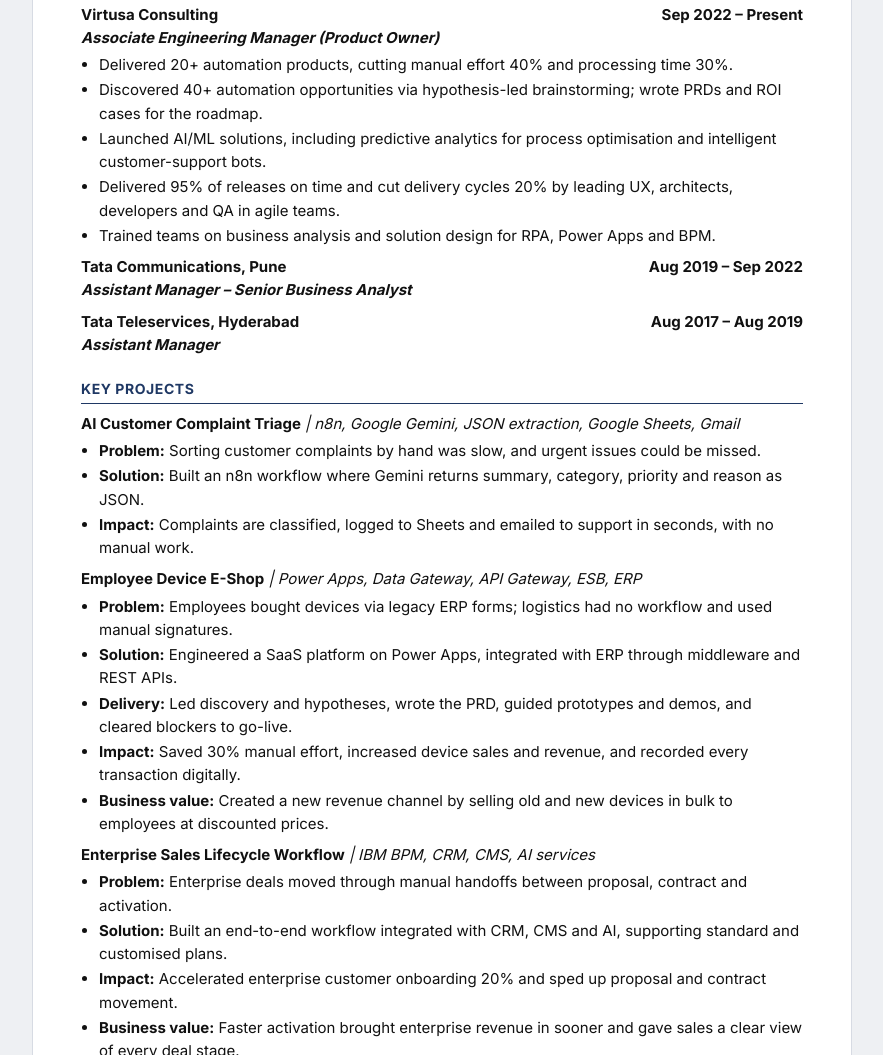
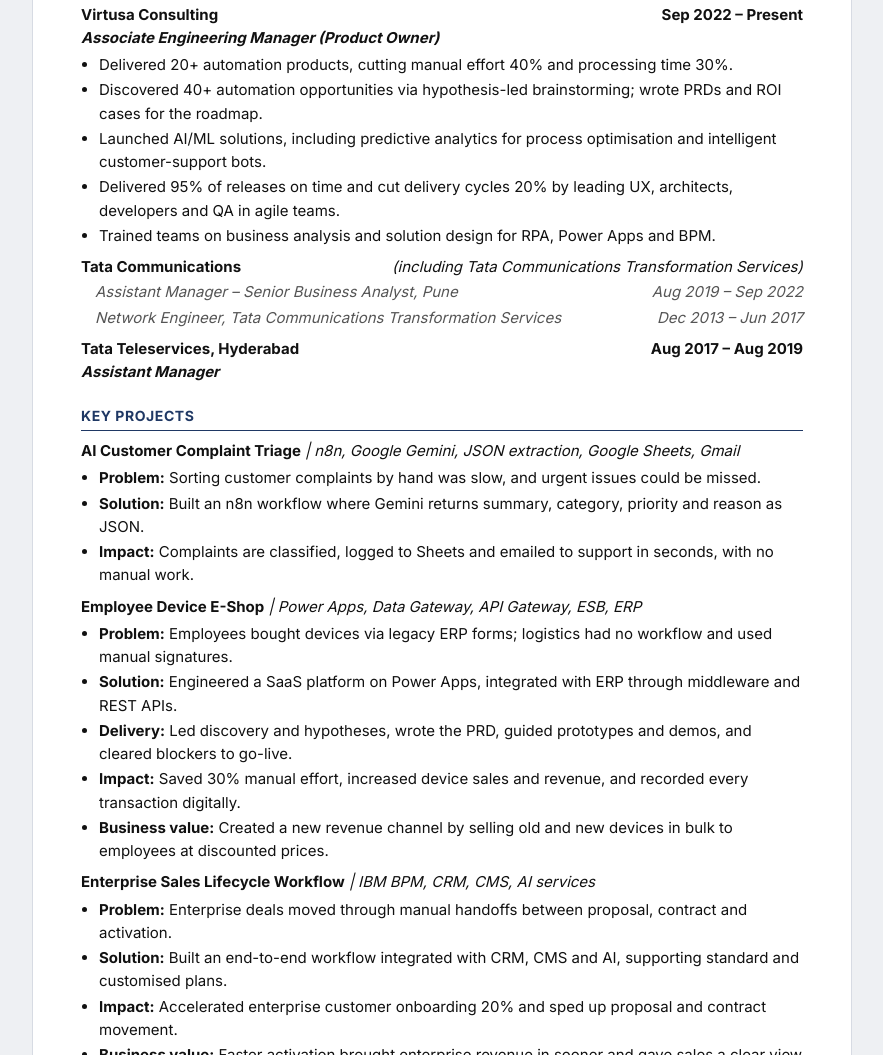
Before and after one commit to kishorekrish9913-ctrl/kishorekrish9913-ctrl.github.io, a plain HTML site: page resume.html in a window 1280 px wide. Shown: the part 671-1726 px from the top of the page, without its empty margins (198-1081 px from the left). Drawn offline with Linux system fonts and the light colour scheme.

Commit message:
Revise job details for Tata Communications roles
Updated job titles and locations for clarity.

```diff
--- a/resume.html
+++ b/resume.html
@@ -60,8 +60,9 @@ li{margin:2px 0}
 <li>Delivered 95% of releases on time and cut delivery cycles 20% by leading UX, architects, developers and QA in agile teams.</li>
 <li>Trained teams on business analysis and solution design for RPA, Power Apps and BPM.</li>
 </ul>
-<div class="r"><b>Tata Communications, Pune</b><span><b>Aug 2019 – Sep 2022</b></span></div>
-<p class="i"><b>Assistant Manager – Senior Business Analyst</b></p>
+<div class="r"><b>Tata Communications</b> <span class="i" style="white-space:normal">(including Tata Communications Transformation Services)</span></div>
+<div class="r s i" style="margin-top:2px"><span style="white-space:normal">Assistant Manager – Senior Business Analyst, Pune</span><span>Aug 2019 – Sep 2022</span></div>
+<div class="r s i" style="margin-top:2px"><span style="white-space:normal">Network Engineer, Tata Communications Transformation Services</span><span>Dec 2013 – Jun 2017</span></div>
 <div class="r"><b>Tata Teleservices, Hyderabad</b><span><b>Aug 2017 – Aug 2019</b></span></div>
 <p class="i"><b>Assistant Manager</b></p>
 
```
